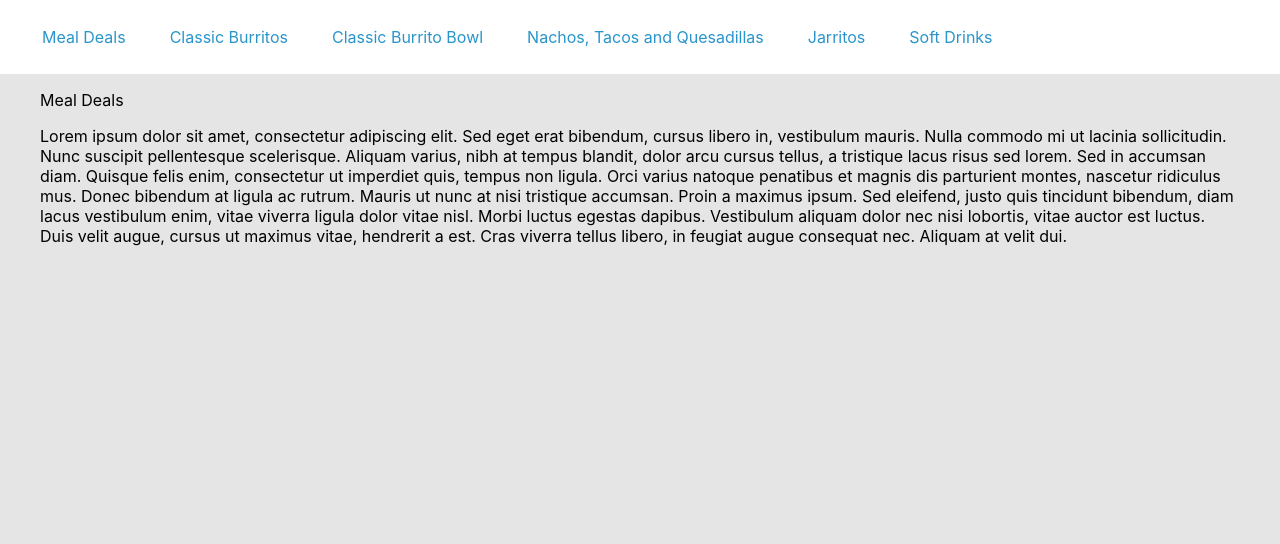
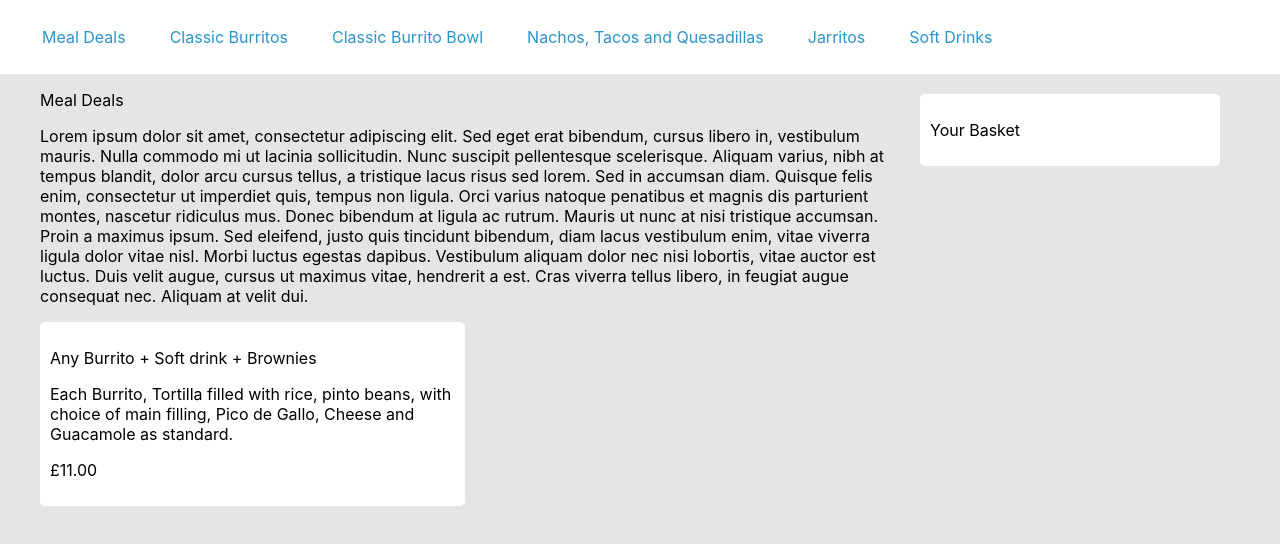
Before and after one commit to saxenanihal95/order-app, a React (Create React App) app: page / in a window 1280 px wide. Shown: the top 544 px of the page. Built offline with nearby package versions, Linux system fonts and the light colour scheme.

Commit message:
Added card

```diff
--- /dev/null
+++ b/src/components/Card/Card.js
@@ -0,0 +1,6 @@
+import React from "react";
+import "./Card.scss";
+
+export default function Card({ children }) {
+  return <div className="CardContainer">{children}</div>;
+}
--- /dev/null
+++ b/src/components/Card/Card.scss
@@ -0,0 +1,6 @@
+@import "../../assets/styles/colors.scss";
+.CardContainer {
+  background-color: $white;
+  padding: 10px;
+  border-radius: 5px;
+}
--- /dev/null
+++ b/src/components/Grid/Grid.js
@@ -0,0 +1,6 @@
+import React from "react";
+import "./Grid.scss";
+
+export default function Grid({ children }) {
+  return <div className="GridContainer">{children}</div>;
+}
--- /dev/null
+++ b/src/components/Grid/Grid.scss
@@ -0,0 +1,5 @@
+.GridContainer {
+  display: grid;
+  grid-template-columns: repeat(2, 1fr);
+  gap: 10px;
+}
--- a/src/components/Section/Section.js
+++ b/src/components/Section/Section.js
@@ -1,4 +1,6 @@
 import React from "react";
+import Card from "../Card/Card";
+import Grid from "../Grid/Grid";
 import SubTitle from "../SubTitle/SubTitle";
 import Title from "../Title/Title";
 import "./Section.scss";
@@ -24,6 +26,21 @@ export default function Section() {
           vitae, hendrerit a est. Cras viverra tellus libero, in feugiat augue
           consequat nec. Aliquam at velit dui."
         />
+        <Grid>
+          <Card>
+            <p>Any Burrito + Soft drink + Brownies</p>
+            <p>
+              Each Burrito, Tortilla filled with rice, pinto beans, with choice
+              of main filling, Pico de Gallo, Cheese and Guacamole as standard.
+            </p>
+            <p>£11.00</p>
+          </Card>
+        </Grid>
+      </div>
+      <div className="OrderContainer">
+        <Card>
+          <p>Your Basket</p>
+        </Card>
       </div>
     </div>
   );
--- a/src/components/Section/Section.scss
+++ b/src/components/Section/Section.scss
@@ -1,3 +1,9 @@
 .Section {
   padding: 0px 40px;
+  display: flex;
 }
+
+.OrderContainer {
+  min-width: 300px;
+  margin: 20px;
+}
```
Also changed, not shown: 1 other file (tests, documents, lock files or other folders).
